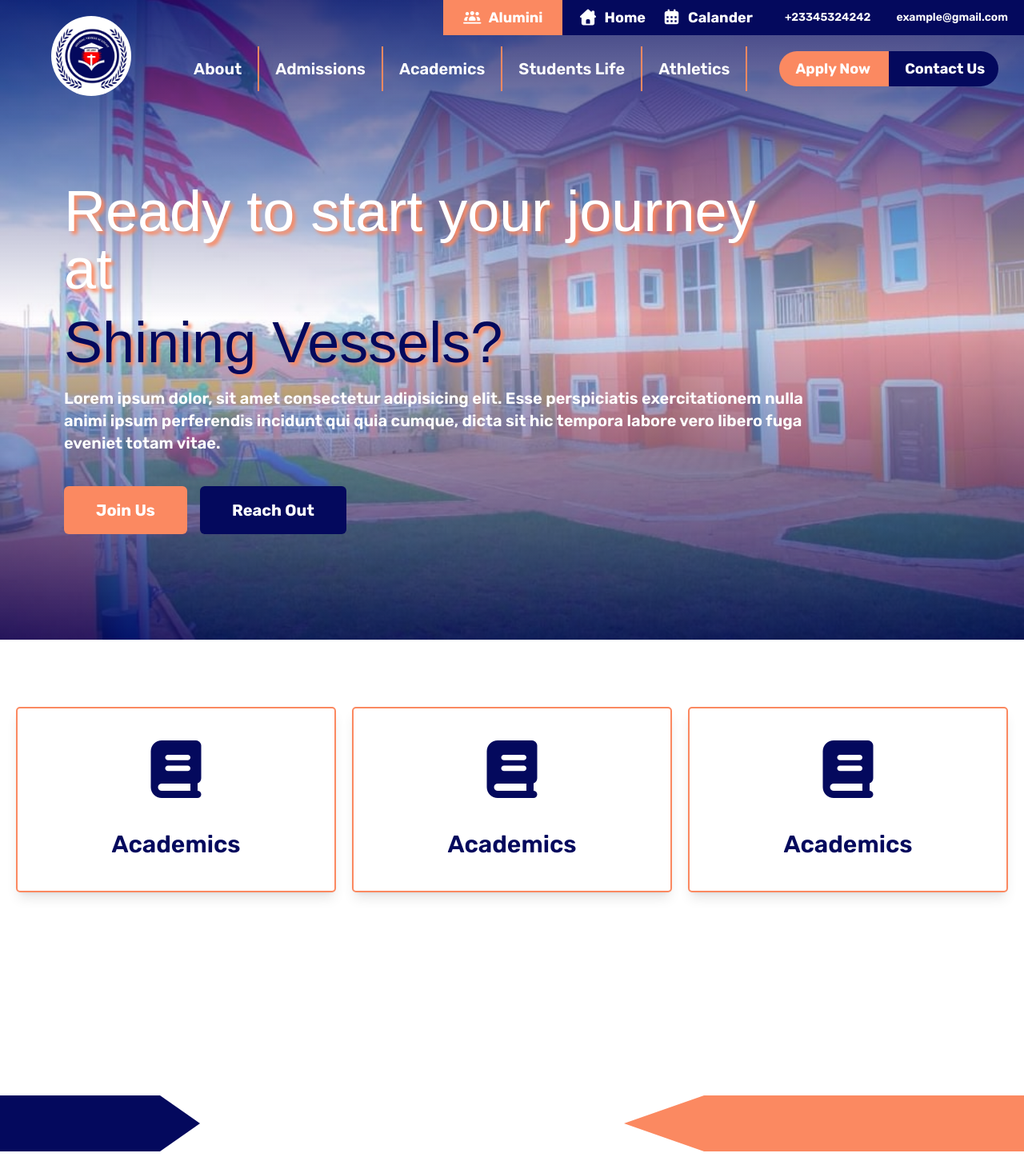
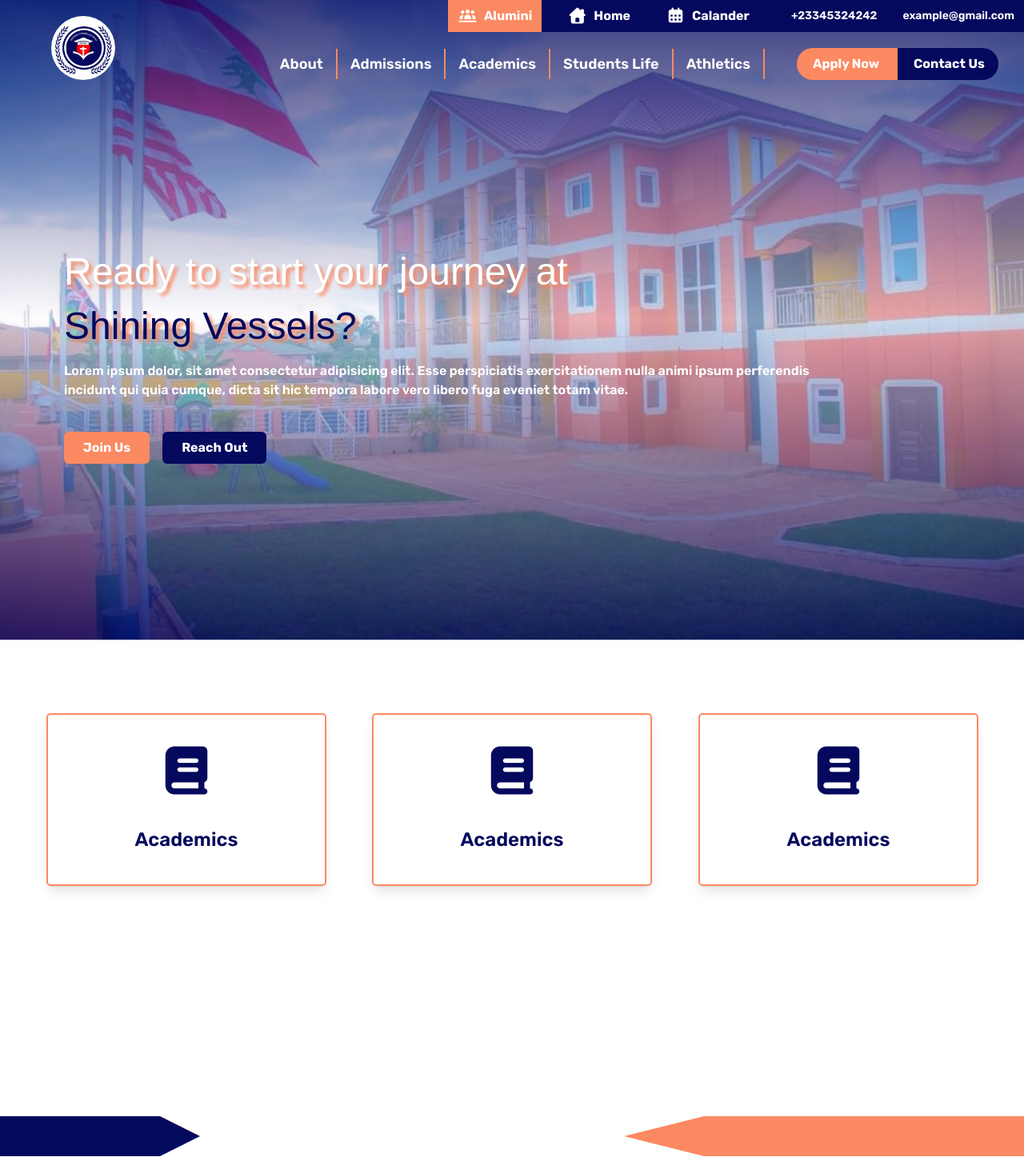
Before and after one commit to michaelboateng1/shining-vessels-academy-, a SvelteKit app: page / in a window 1280 px wide. Shown: the top 1452 px of the page at 80% size. Built offline with nearby package versions, Linux system fonts and the light colour scheme; a web font is replaced by a local one.

Commit message:
Reduced the sizes of the component and added a glass effect to the header

```diff
--- a/src/routes/components/CTA.svelte
+++ b/src/routes/components/CTA.svelte
@@ -1,14 +1,14 @@
 <section class="mt-30 flex h-screen w-full flex-col items-center justify-center">
-	<h2 class=" text-6xl font-bold text-[#04095d]">Experience Shining Vessels Academy</h2>
-	<div class="mt-20 flex gap-30">
+	<h2 class=" text-5xl font-bold text-[#04095d]">Experience Shining Vessels Academy</h2>
+	<div class="mt-10 flex gap-30">
 		<a
 			href="/contact"
-			class="rounded-4xl border-2 border-[#fb8961] bg-[#fb8961] px-8 py-3 text-xl font-semibold text-white capitalize transition-all duration-300 hover:border-[#04095d] hover:bg-[#04095d]"
+			class="rounded-4xl border-2 border-[#fb8961] bg-[#fb8961] px-8 py-2 text-md font-semibold text-white capitalize transition-all duration-300 hover:border-[#04095d] hover:bg-[#04095d]"
 			>Visit us</a
 		>
 		<a
 			href="/admission"
-			class="rounded-4xl border-2 border-white px-8 py-3 text-xl font-semibold text-white capitalize transition-all duration-300 hover:border-[#04095d] hover:bg-[#04095d] hover:text-white"
+			class="rounded-4xl border-2 border-white px-8 py-2 text-md font-semibold text-white capitalize transition-all duration-300 hover:border-[#04095d] hover:bg-[#04095d] hover:text-white"
 			>Apply To SVA</a
 		>
 	</div>
--- a/src/routes/components/Header.svelte
+++ b/src/routes/components/Header.svelte
@@ -14,24 +14,24 @@
 	});
 </script>
 
-<header class="justify-betwee fixed z-20 flex w-full transition-all duration-300 {scrolled ? 'bg-white shadow-lg' : 'bg-transparent'}">
-	<div class=" absolute top-5 left-16 h-auto w-[100px] overflow-hidden rounded-full">
+<header class="glass-bg justify-betwee fixed z-20 flex w-full transition-all duration-300 {scrolled ? 'glass-bg shadow-lg' : 'remove-glass'}">
+	<div class=" absolute top-5 left-16 h-auto w-[80px] overflow-hidden rounded-full">
 		<img src={SchoolLogo} alt="School Logo" />
 	</div>
 
 	<div class="ml-auto grid justify-items-end">
 		<section class="flex items-center justify-end">
-			<div class="flex items-center justify-around gap-10 bg-[#04095d] pr-5 text-white">
-				<div class="flex items-center justify-evenly text-lg font-bold text-white">
-					<a href="/alumini" class="flex items-center justify-around gap-2 bg-[#fb8961] px-6 py-2">
+			<div class="flex items-center justify-around gap-10 bg-[#04095d] pr-3 text-white">
+				<div class="flex items-center justify-evenly text-md font-bold text-white">
+					<a href="/alumini" class="flex items-center justify-around gap-2 bg-[#fb8961] px-3 py-2">
 						<i class="fa-solid fa-users-line text-xl"></i>
 						<span>Alumini</span>
 					</a>
-					<a href="/" class="ml-5 flex items-center justify-around gap-2">
+					<a href="/" class="ml-5 flex items-center justify-around gap-2 px-3 py-2">
 						<i class="fa-solid fa-house-chimney text-xl"></i>
 						<span>Home</span>
 					</a>
-					<a href="/calander" class="ml-5 flex items-center justify-around gap-2">
+					<a href="/calander" class="ml-5 flex items-center justify-around gap-2 px-3 py-2">
 						<i class="fa-solid fa-calendar-days text-xl"></i>
 						<span>Calander</span>
 					</a>
@@ -48,3 +48,20 @@
 </header>
 
 <!-- 2xl:top-16 2xl:left-1/2 2xl:container 2xl:mx-auto 2xl:-translate-1/2 2xl:transform -->
+
+<style>
+
+	.glass-bg{
+		background: rgba(255, 255, 255, 0.2);
+		backdrop-filter: blur(5px);
+		-webkit-backdrop-filter: blur(5px);
+	}
+
+	.remove-glass{
+		background: transparent;
+		box-shadow: none;
+		backdrop-filter: none;
+		-webkit-backdrop-filter: none;
+		border: none;
+	}
+</style>
--- a/src/routes/components/Hero.svelte
+++ b/src/routes/components/Hero.svelte
@@ -68,7 +68,7 @@
 	<div
 		class="absolute z-10 flex h-full w-[100ch] flex-col justify-center space-y-5 pl-20 text-white"
 	>
-		<h2 class="hero-heading-1 custom-text-shadow mt-24 text-7xl font-bold text-white">
+		<h2 class="hero-heading-1 custom-text-shadow mt-24 text-5xl font-bold text-white">
 			<span class="hero-word inline-block">Ready</span>
 			<span class="hero-word inline-block">to</span>
 			<span class="hero-word inline-block">start</span>
@@ -76,19 +76,19 @@
 			<span class="hero-word inline-block">journey</span>
 			<span class="hero-word inline-block">at</span>
 		</h2>
-		<h1 class="hero-heading-2 custom-text-shadow text-7xl font-bold text-[#04095d]">
+		<h1 class="hero-heading-2 custom-text-shadow text-5xl font-bold text-[#04095d]">
 			Shining Vessels?
 		</h1>
-		<p class="hero-description text-xl font-semibold">
+		<p class="hero-description text-md font-semibold">
 			Lorem ipsum dolor, sit amet consectetur adipisicing elit. Esse perspiciatis exercitationem
 			nulla animi ipsum perferendis incidunt qui quia cumque, dicta sit hic tempora labore vero
 			libero fuga eveniet totam vitae.
 		</p>
-		<div class=" mt-5 flex items-center justify-start gap-4 text-xl font-bold text-white">
-			<a href="/admission" class="hero-button rounded-md bg-[#fb8961] px-10 py-4 capitalize"
+		<div class=" mt-5 flex items-center justify-start gap-4 text-md font-bold text-white">
+			<a href="/admission" class="hero-button rounded-md bg-[#fb8961] px-6 py-2 capitalize"
 				>Join us</a
 			>
-			<a href="/contact" class="hero-button rounded-md bg-[#04095d] px-10 py-4 capitalize"
+			<a href="/contact" class="hero-button rounded-md bg-[#04095d] px-6 py-2 capitalize"
 				>Reach out</a
 			>
 		</div>
--- a/src/routes/components/HeroNav.svelte
+++ b/src/routes/components/HeroNav.svelte
@@ -5,15 +5,15 @@
 	const cardList = [
 		{
 			title: 'Academics',
-			icon: 'fa-solid fa-book pt-10 text-7xl text-[#04095d]',
+			icon: 'fa-solid fa-book pt-10 text-6xl text-[#04095d]',
 		},
 		{
 			title: 'Academics',
-			icon: 'fa-solid fa-book pt-10 text-7xl text-[#04095d]',
+			icon: 'fa-solid fa-book pt-10 text-6xl text-[#04095d]',
 		},
 		{
 			title: 'Academics',
-			icon: 'fa-solid fa-book pt-10 text-7xl text-[#04095d]',
+			icon: 'fa-solid fa-book pt-10 text-6xl text-[#04095d]',
 		}
 	];
 </script>
@@ -23,7 +23,7 @@
 	{#each cardList as card, i}
 	<HeroNavCard {i}>
 		<i class={card.icon}></i>
-		<p class="py-10 text-3xl font-semibold text-[#04095d]">{card.title}</p>
+		<p class="py-10 text-2xl font-semibold text-[#04095d]">{card.title}</p>
 	</HeroNavCard>
 	{/each}
 </div>
--- a/src/routes/components/HeroNavCard.svelte
+++ b/src/routes/components/HeroNavCard.svelte
@@ -4,7 +4,7 @@
 
 <div data-aos="flip-left" data-aos-delay={i * 150}>
 	<section
-	class="hero-nav-card flex h-auto w-[400px] flex-col items-center justify-center border-2 border-[#fb8961] rounded-[5px] hover:transform hover:-translate-y-5 bg-white shadow-lg transition-all duration-300 hover:shadow-2xl"
+	class="hero-nav-card flex h-auto w-[350px] flex-col items-center justify-center border-2 border-[#fb8961] rounded-[5px] hover:transform hover:-translate-y-5 bg-white shadow-lg transition-all duration-300 hover:shadow-2xl"
 >
 	<slot />
 </section>
--- a/src/routes/components/NavBar.svelte
+++ b/src/routes/components/NavBar.svelte
@@ -4,39 +4,39 @@
 
 <nav class="flex items-center justify-between py-5 pr-8">
 	<div class="flex items-center justify-between gap-10">
-		<ul class="flex items-center justify-evenly text-xl font-semibold text-white {scrolled ? "text-[#04095d]" : "text-white"}">
+		<ul class="flex items-center justify-evenly text-lg font-semibold text-white {scrolled ? "text-[#04095d]" : "text-white"}">
 			<li>
 				<a
 					href="/about"
-					class="border-r-2 border-[#fb8961] px-5 py-4 transition-all duration-300 hover:text-[#fb8961] {scrolled ? "text-[#04095d]" : "text-white"}"
+					class="border-r-2 border-[#fb8961] px-4 py-2 transition-all duration-300 hover:text-[#fb8961] {scrolled ? "text-[#04095d]" : "text-white"}"
 					>About</a
 				>
 			</li>
 			<li>
 				<a
 					href="/about"
-					class="border-r-2 border-[#fb8961] px-5 py-4 transition-all duration-300 hover:text-[#fb8961] {scrolled ? "text-[#04095d]" : "text-white"}"
+					class="border-r-2 border-[#fb8961] px-4 py-2 transition-all duration-300 hover:text-[#fb8961] {scrolled ? "text-[#04095d]" : "text-white"}"
 					>Admissions</a
 				>
 			</li>
 			<li>
 				<a
 					href="/about"
-					class="border-r-2 border-[#fb8961] px-5 py-4 transition-all duration-300 hover:text-[#fb8961] {scrolled ? "text-[#04095d]" : "text-white"}"
+					class="border-r-2 border-[#fb8961] px-4 py-2 transition-all duration-300 hover:text-[#fb8961] {scrolled ? "text-[#04095d]" : "text-white"}"
 					>Academics</a
 				>
 			</li>
 			<li>
 				<a
 					href="/about"
-					class="border-r-2 border-[#fb8961] px-5 py-4 transition-all duration-300 hover:text-[#fb8961] {scrolled ? "text-[#04095d]" : "text-white"}"
+					class="border-r-2 border-[#fb8961] px-4 py-2 transition-all duration-300 hover:text-[#fb8961] {scrolled ? "text-[#04095d]" : "text-white"}"
 					>Students Life</a
 				>
 			</li>
 			<li>
 				<a
 					href="/about"
-					class="border-r-2 border-[#fb8961] px-5 py-4 transition-all duration-300 hover:text-[#fb8961] {scrolled ? "text-[#04095d]" : "text-white"}"
+					class="border-r-2 border-[#fb8961] px-4 py-2 transition-all duration-300 hover:text-[#fb8961] {scrolled ? "text-[#04095d]" : "text-white"}"
 					>Athletics</a
 				>
 			</li>
@@ -45,12 +45,12 @@
 		<div class=" flex items-center font-bold">
 			<a
 				href="/admission"
-				class="w-1/2 rounded-l-full bg-[#fb8961] px-5 py-2 text-lg text-nowrap text-white capitalize {scrolled ? "text-[#fb8961]" : "text-white"}"
+				class="w-1/2 rounded-l-full bg-[#fb8961] px-5 py-2 text-md text-nowrap text-white capitalize {scrolled ? "text-[#fb8961]" : "text-white"}"
 				>Apply Now</a
 			>
 			<a
 				href="/contact"
-				class="w-1/2 rounded-r-full bg-[#04095d] px-5 py-2 text-lg text-nowrap text-white capitalize {scrolled ? "text-[#fb8961]" : "text-white"}"
+				class="w-1/2 rounded-r-full bg-[#04095d] px-5 py-2 text-md text-nowrap text-white capitalize {scrolled ? "text-[#fb8961]" : "text-white"}"
 				>Contact us</a
 			>
 		</div>
--- a/src/routes/components/shapeDesign.svelte
+++ b/src/routes/components/shapeDesign.svelte
@@ -29,13 +29,13 @@
 </script>
 
 <div bind:this={container} class="flex justify-between items-center h-[500px]">
-    <div class="w-[500px] flex flex-col items-start gap-5">
-        <div class="h-[70px] bg-[#04095d] arrow-left {isVisible ? 'w-1/2' : 'w-0'}"></div>
-        <div class="h-[70px] bg-[#fb8961] arrow-left {isVisible ? 'w-full' : 'w-0'} delay-100"></div>
+    <div class="w-[500px] flex flex-col items-start gap-2">
+        <div class="h-[50px] bg-[#04095d] arrow-left {isVisible ? 'w-1/2' : 'w-0'}"></div>
+        <div class="h-[50px] bg-[#fb8961] arrow-left {isVisible ? 'w-full' : 'w-0'} delay-100"></div>
     </div>
-    <div class="w-[500px] flex flex-col items-end gap-5">
-        <div class="h-[70px] bg-[#fb8961] arrow-right {isVisible ? 'w-full' : 'w-0'} delay-300"></div>
-        <div class="h-[70px] bg-[#04095d] arrow-right {isVisible ? 'w-1/2' : 'w-0'} delay-500"></div>
+    <div class="w-[500px] flex flex-col items-end gap-2">
+        <div class="h-[50px] bg-[#fb8961] arrow-right {isVisible ? 'w-full' : 'w-0'} delay-300"></div>
+        <div class="h-[50px] bg-[#04095d] arrow-right {isVisible ? 'w-1/2' : 'w-0'} delay-500"></div>
     </div>
 </div>
 
```
Also changed, not shown: src/routes/components/Welcome.svelte (+5 -5 lines).
